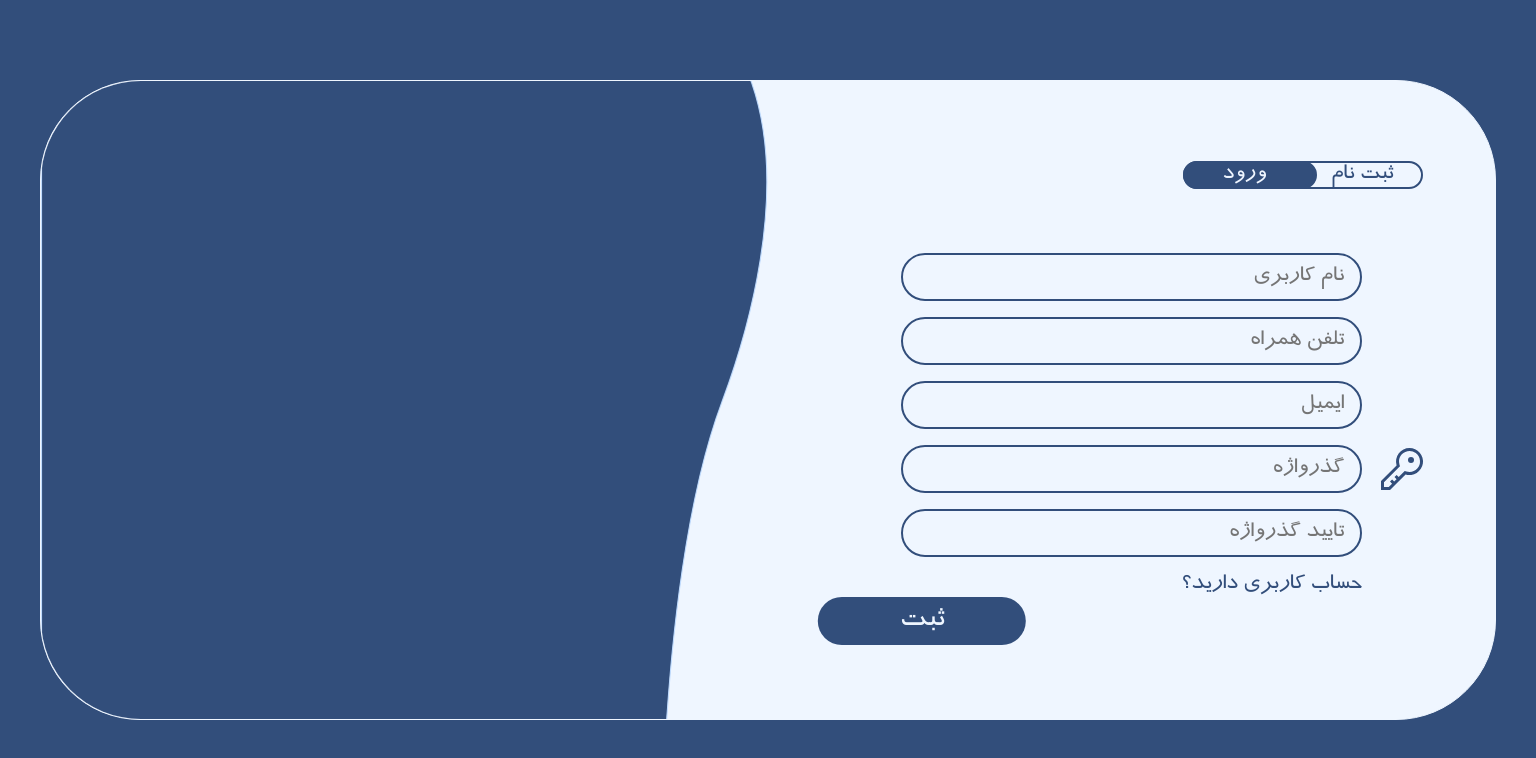
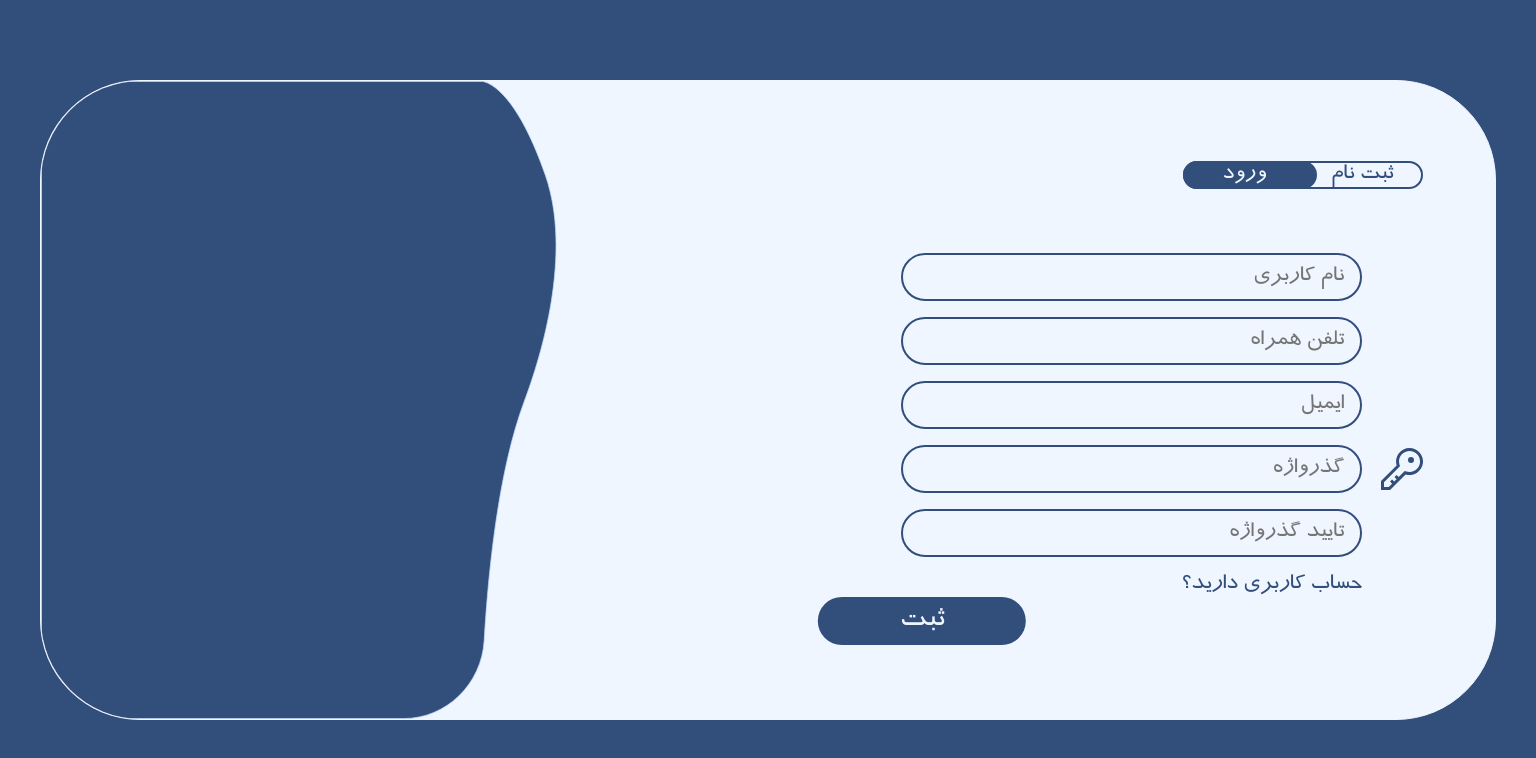
Before and after one commit to Navid079/Project, a React (Create React App) app in the folder frontend/: page / in a window 1536 px wide. Shown: the top 758 px of the page. Built offline with nearby package versions, Linux system fonts and the light colour scheme; some icons are missing.

Commit message:
1440-wide media query added

```diff
--- a/frontend/src/pages/ShopIndex/ShopIndex.css
+++ b/frontend/src/pages/ShopIndex/ShopIndex.css
@@ -137,3 +137,10 @@
     transform: translateX(-40%);
   }
 }
+
+@media screen and (min-width: 1440px) {
+  .shop-index__wave {
+    background-size: contain;
+    background-position: left;
+  }
+}
```
